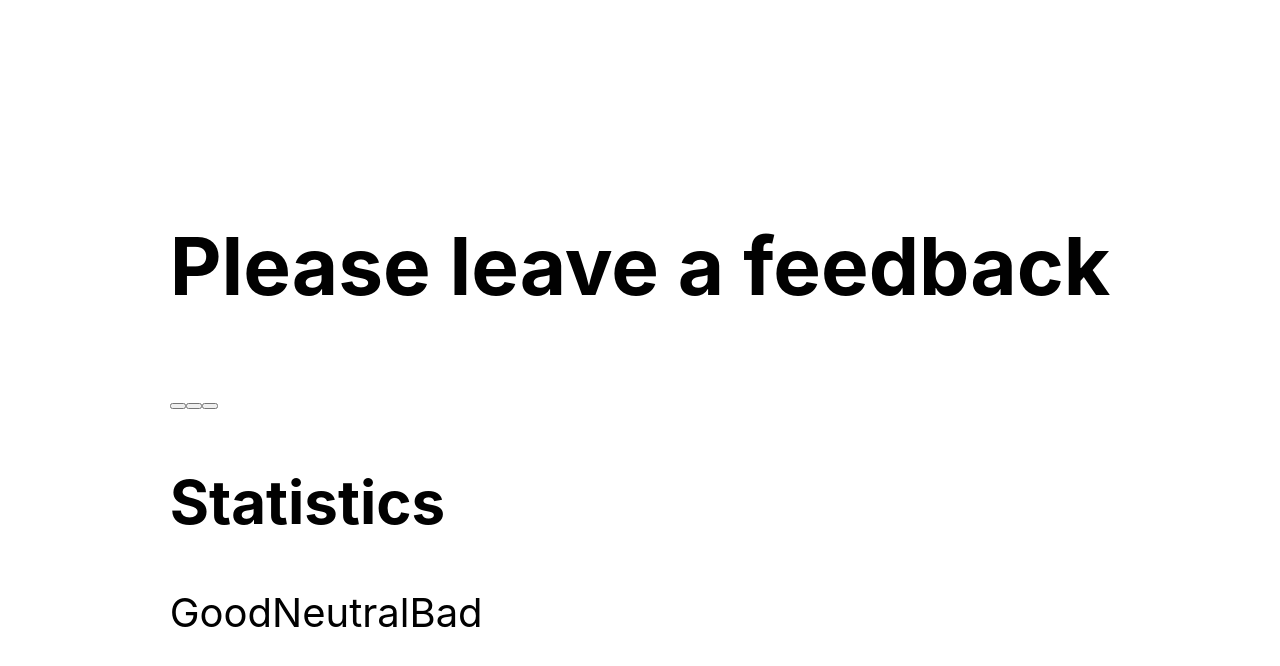
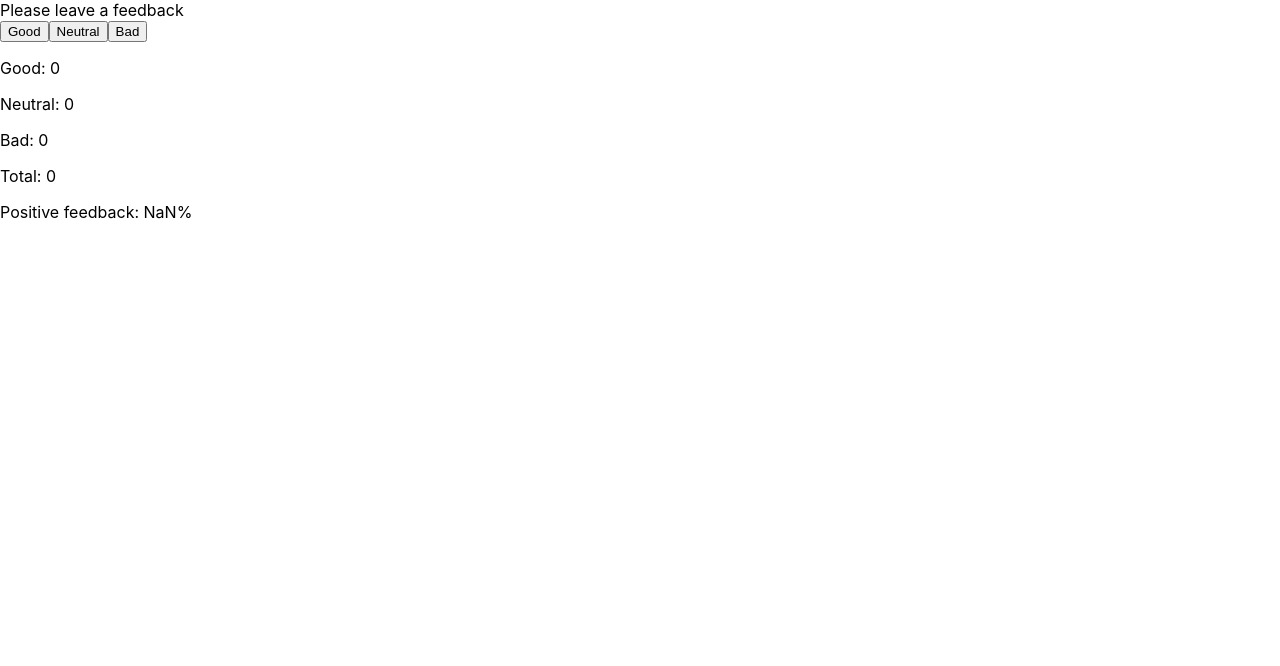
Before and after one commit to AlexMakeyev/goit-react-hw-04-feedback, a React (Create React App) app: page / in a window 1280 px wide. Shown: the top 666 px of the page. Built offline with nearby package versions, Linux system fonts and the light colour scheme.

Commit message:
upd stats

```diff
--- a/package.json
+++ b/package.json
@@ -7,6 +7,7 @@
     "@testing-library/jest-dom": "^5.16.3",
     "@testing-library/react": "^12.1.4",
     "@testing-library/user-event": "^13.5.0",
+    "prop-types": "^15.8.1",
     "react": "^18.1.0",
     "react-dom": "^18.1.0",
     "react-scripts": "5.0.1",
--- a/src/components/App.jsx
+++ b/src/components/App.jsx
@@ -1,18 +1,63 @@
 
-import Feedback from "./Feedback/Feedback";
-export const App = () => {
-  return (
-    <div
-      style={{
-        height: '100vh',
-        display: 'flex',
-        justifyContent: 'center',
-        alignItems: 'center',
-        fontSize: 40,
-        color: '#010101'
-      }}
-    >
-      <Feedback/>
-    </div>
-  );
-};
+import React from "react";
+import Statistics from './Statistics/Statistics'
+export class App extends React.Component  {
+  state = {
+    good: 0,
+    neutral: 0,
+    bad: 0
+  };
+  handleGood = () => {
+    this.setState((prevState) => ({
+      good: prevState.good + 1,
+    }));
+  };
+  handleBad = () => {
+    this.setState((prevState) => ({
+      bad: prevState.bad + 1,
+    }));
+  };
+  handleNeutral = () => {
+    this.setState((prevState) => ({
+      neutral: prevState.neutral + 1,
+    }));
+  };
+  countTotalFeedback() {
+    let total = 0;
+    for (const key in this.state) {
+      total = total + this.state[key];
+    }
+    return total;
+  }
+
+  countPositiveFeedbackPercentage() {
+    let total = 0;
+    for (const key in this.state) {
+      total = total + this.state[key];
+    }
+    let percentage = Math.round((this.state.good / total) * 100);
+    return percentage;
+  }
+  render() {
+    return (
+      <div>
+        <section>Please leave a feedback</section>
+        <div>
+          <button type="button" onClick={this.handleGood}>Good</button>
+          <button type="button" onClick={this.handleNeutral}>Neutral</button>
+          <button type="button" onClick={this.handleBad}>Bad</button>
+        </div>
+
+        <Statistics
+              good={this.state.good}
+              neutral={this.state.neutral}
+              bad={this.state.bad}
+              total={this.countTotalFeedback()}
+              positivePercentage={this.countPositiveFeedbackPercentage()}
+            />
+      </div>
+    )
+
+
+  }
+}
--- a/src/components/Feedback/Feedback.jsx
+++ /dev/null
@@ -1,23 +0,0 @@
-import React from "react";
-
-class Feedback extends React.Component {
-    render() {
-        return (
-            <div>
-                <h1>Please leave a feedback</h1>
-                <button type="button"></button>
-                <button type="button"></button>
-                <button type="button"></button>
-
-                <h2>Statistics</h2>
-                <span>Good</span>
-                <span>Neutral</span>
-                <span>Bad</span>
-            </div>
-        )
-
-
-    }
-
-}
-export default Feedback
--- /dev/null
+++ b/src/components/Statistics/Statistics.jsx
@@ -0,0 +1,23 @@
+import PropTypes from 'prop-types';
+
+const Statistics = ({ good, neutral, bad, total, positivePercentage }) => {
+  return (
+    <div>
+      <p>Good: {good}</p>
+      <p>Neutral: {neutral}</p>
+      <p>Bad: {bad}</p>
+      <p>Total: {total}</p>
+      <p>Positive feedback: {positivePercentage}%</p>
+    </div>
+  );
+};
+
+export default Statistics;
+
+Statistics.propTypes = {
+  good: PropTypes.number.isRequired,
+  neutral: PropTypes.number.isRequired,
+  bad: PropTypes.number.isRequired,
+  total: PropTypes.number.isRequired,
+  positivePercentage: PropTypes.number.isRequired,
+};
```
Also changed, not shown: src/components/FeedbackOptions/FeedbackOptions.jsx (added), src/components/Notification/Notofication.jsx (added), src/components/Section/Section.jsx (added), 1 other file (tests, documents, lock files or other folders).
